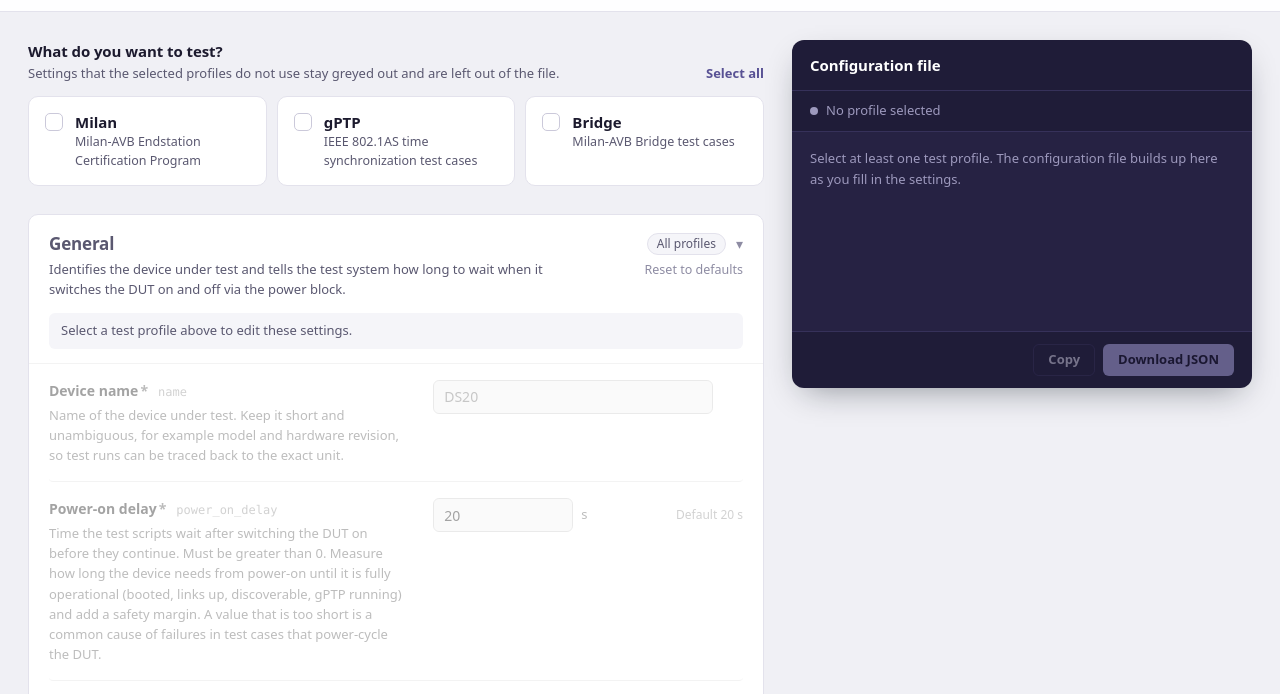
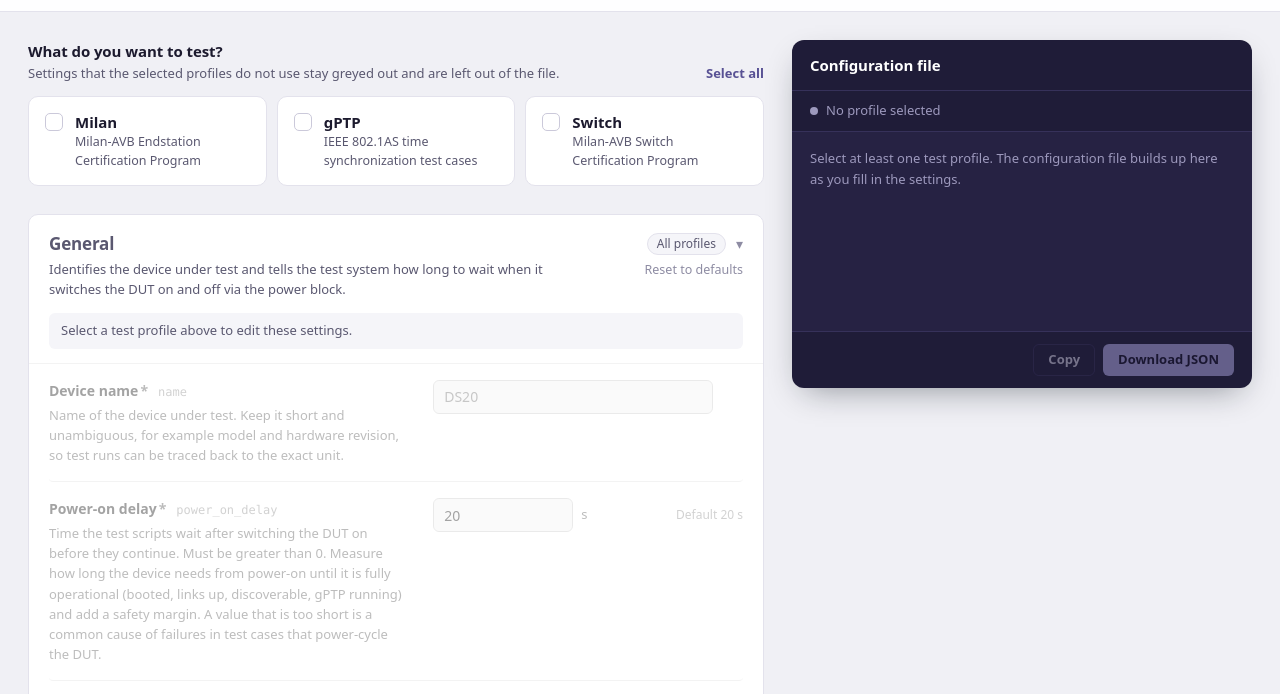
Before and after one commit to AvnuAlliance/DUTConfigBuilder, a plain HTML site: page index.html in a window 1280 px wide. Shown: the part 60-754 px from the top of the page. Drawn offline with Linux system fonts and the light colour scheme.

Commit message:
renames bridge to Switch

```diff
--- a/index.html
+++ b/index.html
@@ -65,7 +65,7 @@
   <script src="js/schema/general.js"></script>
   <script src="js/schema/milan.js"></script>
   <script src="js/schema/gptp.js"></script>
-  <script src="js/schema/bridge.js"></script>
+  <script src="js/schema/switch.js"></script>
   <script src="js/schema/debug.js"></script>
 
   <!-- Engine -->
--- a/js/schema/debug.js
+++ b/js/schema/debug.js
@@ -18,7 +18,7 @@
     title: 'Debug options',
     short: 'Debug',
     path: '',
-    profiles: ['milan', 'gptp', 'bridge'],
+    profiles: ['milan', 'gptp', 'switch'],
     variant: 'danger',
     description: 'For debugging only. Selecting any option here invalidates the certification result.',
     fields: [
--- a/js/schema/general.js
+++ b/js/schema/general.js
@@ -8,7 +8,7 @@
     order: 10,
     title: 'General',
     path: '',
-    profiles: ['milan', 'gptp', 'bridge'],
+    profiles: ['milan', 'gptp', 'switch'],
     description:
       'Identifies the device under test and tells the test system how long to wait when it switches the DUT on and off via the power block.',
     fields: [
--- a/js/schema/profiles.js
+++ b/js/schema/profiles.js
@@ -20,8 +20,8 @@
   });
 
   DCT.defineProfile({
-    id: 'bridge',
-    label: 'Bridge',
-    description: 'Milan-AVB Bridge test cases',
+    id: 'switch',
+    label: 'Switch',
+    description: 'Milan-AVB Switch Certification Program',
   });
 })();
--- a/js/schema/bridge.js
+++ b/js/schema/switch.js
@@ -4,23 +4,23 @@
   const DCT = window.DCT;
 
   DCT.defineSection({
-    id: 'bridge',
+    id: 'switch',
     order: 40,
-    title: 'Bridge (IEEE 802.1BA)',
-    short: 'Bridge',
+    title: 'Switch (IEEE 802.1BA)',
+    short: 'Switch',
     path: 'dot1ba_config',
-    profiles: ['bridge'],
+    profiles: ['switch'],
     description: 'Written to the dot1ba_config section. Required for testing switches.',
     fields: [
       {
         key: 'bridge_mac',
-        label: 'Bridge MAC address',
+        label: 'Switch MAC address',
         type: 'hex',
         length: 12,
         required: true,
         placeholder: '3CC0C60002C6',
         help:
-          'Base MAC address of the switch (12 hex digits). This is the address of the bridge itself, not of an individual port. Separators are removed in the output.',
+          'Base MAC address of the switch (12 hex digits). This is the address of the switch itself, not of an individual port. Separators are removed in the output.',
       },
       {
         key: 'reg_mvrp_not_forwarding',
```
